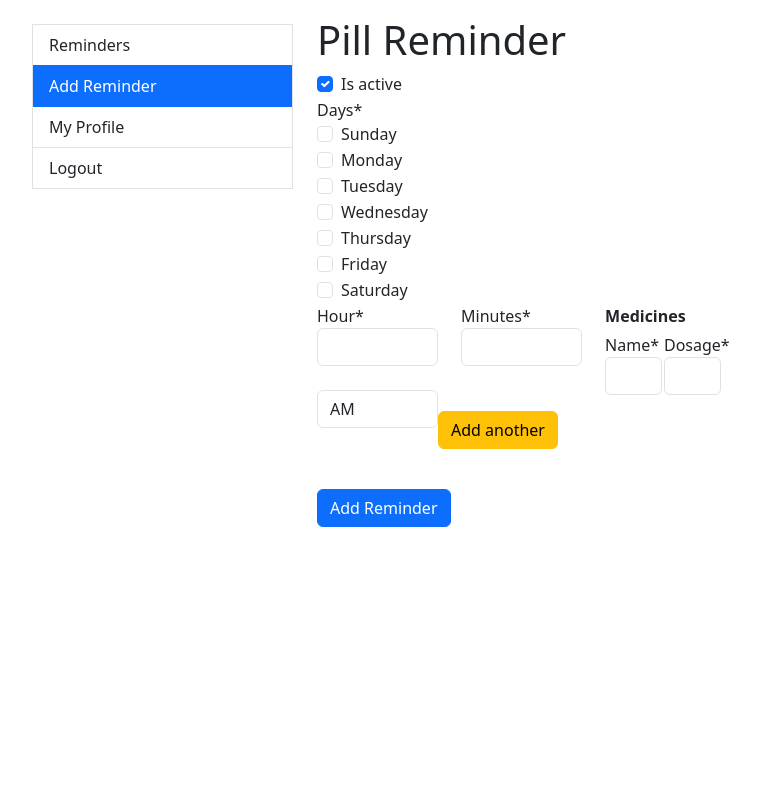
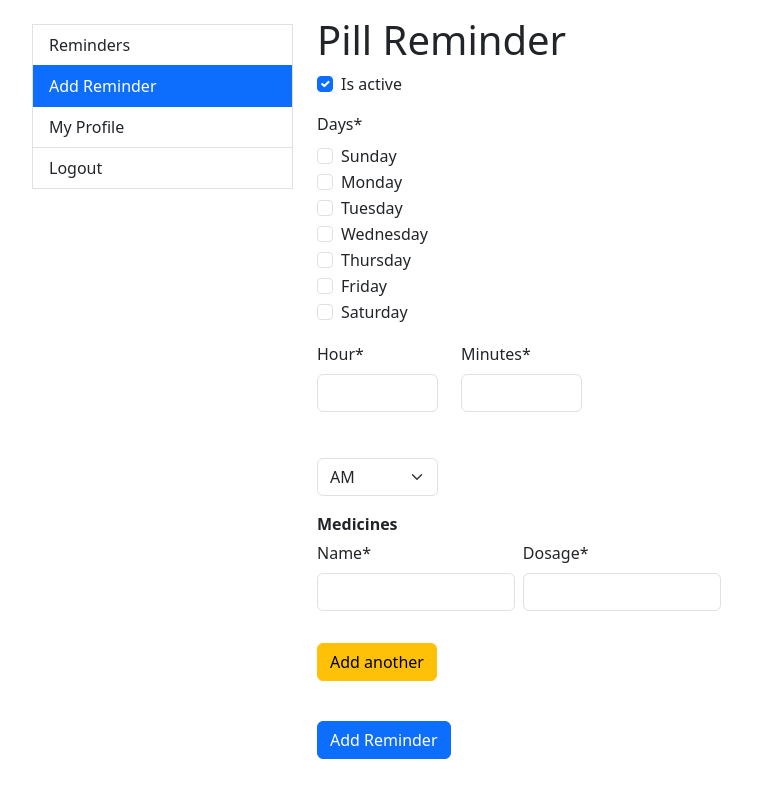
Before and after one commit to Square63/pill.reminder, a Django app: page /add-reminder in a window 1280 px wide. Shown: the whole page, without its empty margins (50-810 px from the left). Run offline with Django 4.2, Linux system fonts and the light colour scheme; the visitor is signed in with stand-in values (Sample User, id 1); some libraries are stand-ins or nearby versions.

Commit message:
Install crispy_bootstrap5, crispy_bootstrap5 configs and layout adjustments on forms

```diff
--- a/pill_reminder/settings.py
+++ b/pill_reminder/settings.py
@@ -40,7 +40,7 @@ INSTALLED_APPS = [
     'pillreminder.apps.PillreminderConfig',
     'django_extensions',
     'crispy_forms',
-    'crispy_bootstrap4'
+    'crispy_bootstrap5'
 ]
 
 MIDDLEWARE = [
@@ -128,8 +128,8 @@ DEFAULT_AUTO_FIELD = 'django.db.models.BigAutoField'
 
 LOGIN_REDIRECT_URL = "/"
 LOGOUT_REDIRECT_URL = "/"
-CRISPY_ALLOWED_TEMPLATE_PACKS = "bootstrap4"
-CRISPY_TEMPLATE_PACK = "bootstrap4"
+CRISPY_ALLOWED_TEMPLATE_PACKS = "bootstrap5"
+CRISPY_TEMPLATE_PACK = "bootstrap5"
 
 #EMAIL_BACKEND = 'django.core.mail.backends.console.EmailBackend'
 #EMAIL_HOST='localhost'
--- a/pillreminder/static/css/style.css
+++ b/pillreminder/static/css/style.css
@@ -16,13 +16,18 @@
 #div_id_hours {
   margin-right: 23px;
 }
-
+#div_id_ampm label {
+  height: 16px;
+}
 .medicines {
   display: flex;
   justify-content: space-between;
   margin-top: 5px;
 }
-
-.medicines .form-group {
+.medicines > div.mb-3 {
   width: 49%;
 }
+.medicine-title.clearfix {
+  display: block;
+  clear: both;
+}
--- a/pillreminder/templates/pillreminder/add-reminder.html
+++ b/pillreminder/templates/pillreminder/add-reminder.html
@@ -16,7 +16,9 @@
       <form method="POST" id="form-container">
         {% csrf_token %}
         {{ form|crispy }}
-        <strong>Medicines</strong>
+        <div class="medicine-title clearfix">
+          <strong>Medicines</strong>
+        </div>
         <div id="medicines">
           {{ form.formset.management_form }}
           {% for form in form.formset %}
```
Also changed, not shown: requirements.txt (+18 -18 lines).
